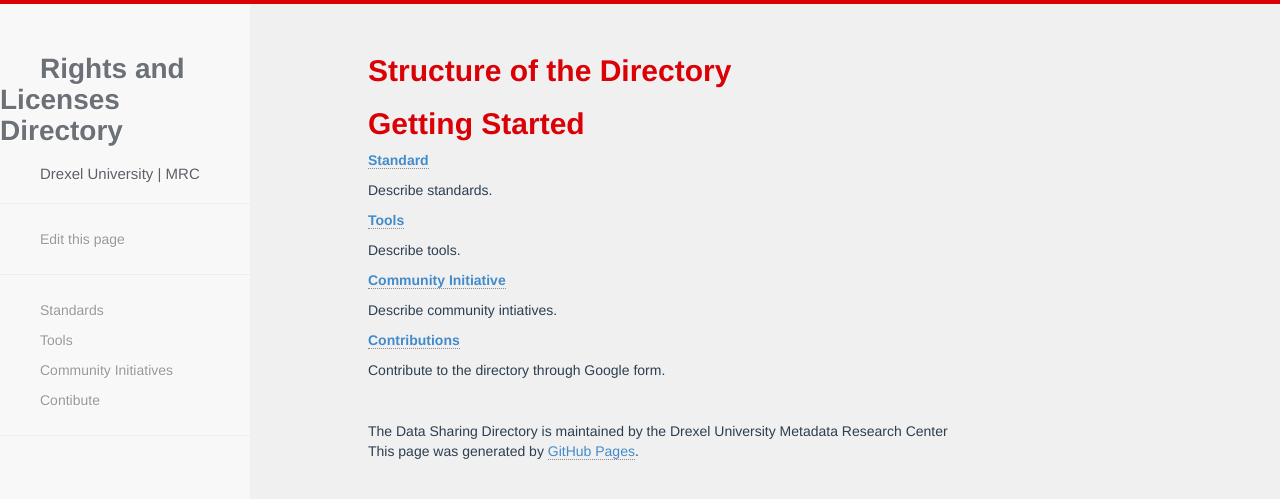
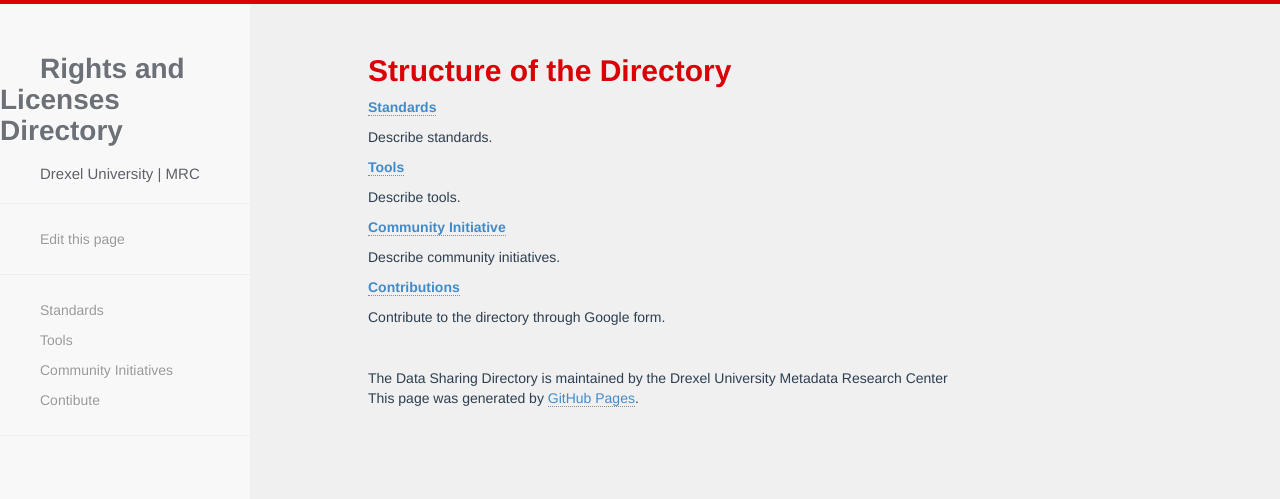
Before and after one commit to metadata-research/data-sharing-directory, a Jekyll site: the page built from about/index.md, in a window 1280 px wide. Shown: the top 499 px of the page. Built offline with Jekyll 4.4.1, drawn with Linux system fonts in a browser that asks for light colours; nearby versions of some CDN libraries.

Commit message:
corrections and updates to about page

```diff
--- a/about/index.md
+++ b/about/index.md
@@ -8,11 +8,7 @@ date:   2014-08-03 19:55:16
 
 ## Structure of the Directory
 
-
-
-## Getting Started
-
-[__Standard__]({{ site.baseurl }}/standards/index.html)
+[__Standards__]({{ site.baseurl }}/standards/index.html)
 
 Describe standards.
 
@@ -22,7 +18,7 @@ Describe tools.
 
 [__Community Initiative__]({{ site.baseurl }}/extensions/index.html)
 
-Describe community intiatives.
+Describe community initiatives.
 
 [__Contributions__](https://docs.google.com/forms/d/e/1FAIpQLScWOf_q5n_mwTN19ovMy4L9MOsmR2fSMBVSfofO8HEIDxzTXQ/viewform?usp=sf_link)
 
```
